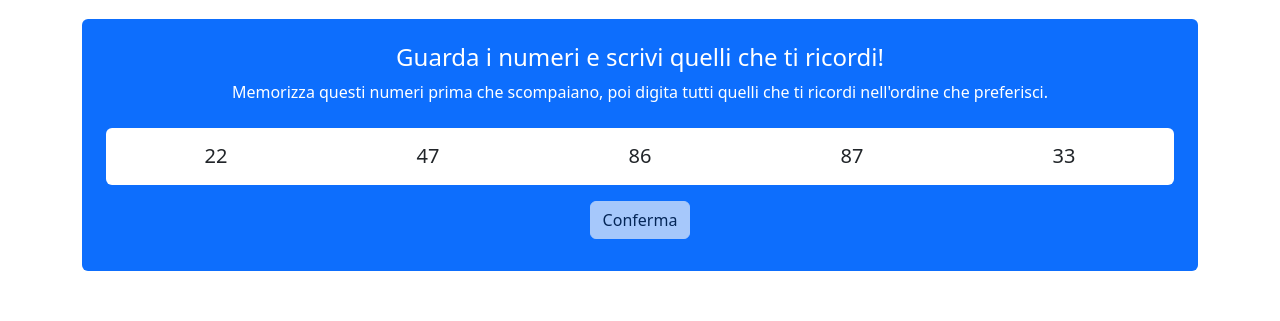
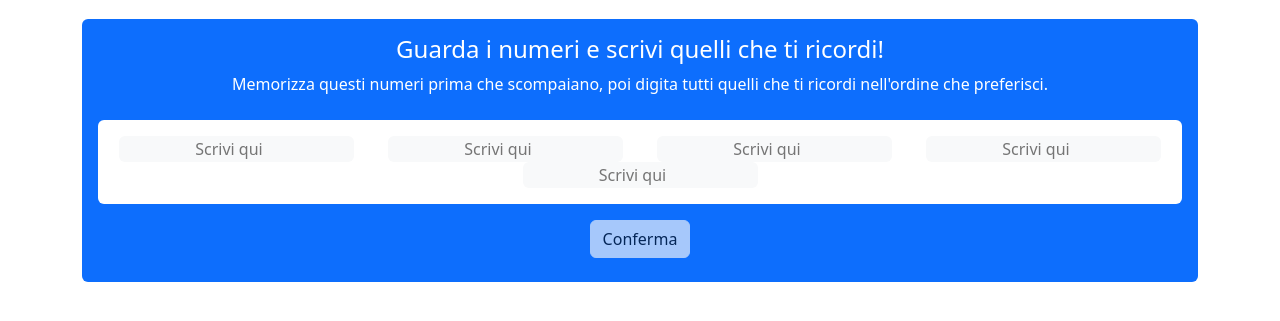
Before and after one commit to CamilloRosanio/js-simon, a plain HTML site: page index.html in a window 1280 px wide. Shown: the part 69-390 px from the top of the page. Drawn offline with nearby package versions, Linux system fonts and the light colour scheme.

Commit message:
JS funzione per nascondere numeri con Timeout + mostra Input

```diff
--- a/index.html
+++ b/index.html
@@ -54,7 +54,7 @@
     <div class="container">
         <main>
             <!-- MAIN CONTAINER -->
-            <div class="bg-primary rounded p-4">
+            <div class="bg-primary rounded p-3">
                 <!-- GAME TITLE -->
                 <div class="d-flex-column text-center">
                     <h2 class="h4 mb-2 text-white">Guarda i numeri e scrivi quelli che ti ricordi!</h2>
@@ -65,7 +65,7 @@
                 <div class="bg-white p-3 rounded mb-3">
 
                     <!-- RANDOM NUMBERS -->
-                    <div class="row justify-content-evenly">
+                    <div class="row justify-content-evenly" id="numbersSection">
                         <div class="col text-center">
                             <span id="number1" class="h5"></span>
                         </div>
@@ -84,21 +84,21 @@
                     </div>
 
                     <!-- INPUTS -->
-                    <div class="row justify-content-evenly d-none">
+                    <div class="row justify-content-center d-none" id="inputSection">
                         <div class="col text-center">
-                            <input id="elementId" type="text" placeholder="Inserisci numero" class="rounded border-0 text-center bg-light h5" value="">
+                            <input id="input1" type="number" placeholder="Scrivi qui" class="rounded border-0 text-center bg-light" value="">
                         </div>
                         <div class="col text-center">
-                            <input id="elementId" type="text" placeholder="Inserisci numero" class="rounded border-0 text-center bg-light h5" value="">
+                            <input id="input2" type="number" placeholder="Scrivi qui" class="rounded border-0 text-center bg-light" value="">
                         </div>
                         <div class="col text-center">
-                            <input id="elementId" type="text" placeholder="Inserisci numero" class="rounded border-0 text-center bg-light h5" value="">
+                            <input id="input3" type="number" placeholder="Scrivi qui" class="rounded border-0 text-center bg-light" value="">
                         </div>
                         <div class="col text-center">
-                            <input id="elementId" type="text" placeholder="Inserisci numero" class="rounded border-0 text-center bg-light h5" value="">
+                            <input id="input4" type="number" placeholder="Scrivi qui" class="rounded border-0 text-center bg-light" value="">
                         </div>
                         <div class="col text-center">
-                            <input id="elementId" type="text" placeholder="Inserisci numero" class="rounded border-0 text-center bg-light h5" value="">
+                            <input id="input5" type="number" placeholder="Scrivi qui" class="rounded border-0 text-center bg-light" value="">
                         </div>
                     </div>
                 </div>
--- a/js/script.js
+++ b/js/script.js
@@ -77,3 +77,38 @@ number5.innerText = outputNumbers[4];
 
 // CONSOLE LOG DI CONTROLLO
 console.log('Il primo numero assegnato: ' + number1.innerText)
+
+
+// Dichiaro gli elementi HTML di cui andrò a modificare la visibilità
+const numbersSection = document.getElementById('numbersSection');
+const inputSection = document.getElementById('inputSection');
+
+
+// Dichiaro la funzione che nasconderà i numeri e renderà visibili i text input
+
+const hideNumbers = () => {
+    // Nasconde i numeri
+    numbersSection.classList.add('d-none');
+    // Mostra la sezione input
+    inputSection.classList.remove('d-none');
+}
+
+
+// Nascondo i numeri e rendo visibili i text input dopo 30 secondi dal caricamento della pagina
+setTimeout(hideNumbers, 2000);
+
+// A questo punto raccolgo gli elementi HTML relativi agli input
+const input1 = document.getElementById('input1');
+const input2 = document.getElementById('input2');
+const input3 = document.getElementById('input3');
+const input4 = document.getElementById('input4');
+const input5 = document.getElementById('input5');
+
+// CONSOLE LOG DI CONTROLLO
+console.log('Valore input1: ' + input1.value);
+
+
+
+// L'utente inserisce dei valori
+// -->
+// Verifico che abbia scritto almeno in un input prima di abilitare il bottone "Conferma"
```
